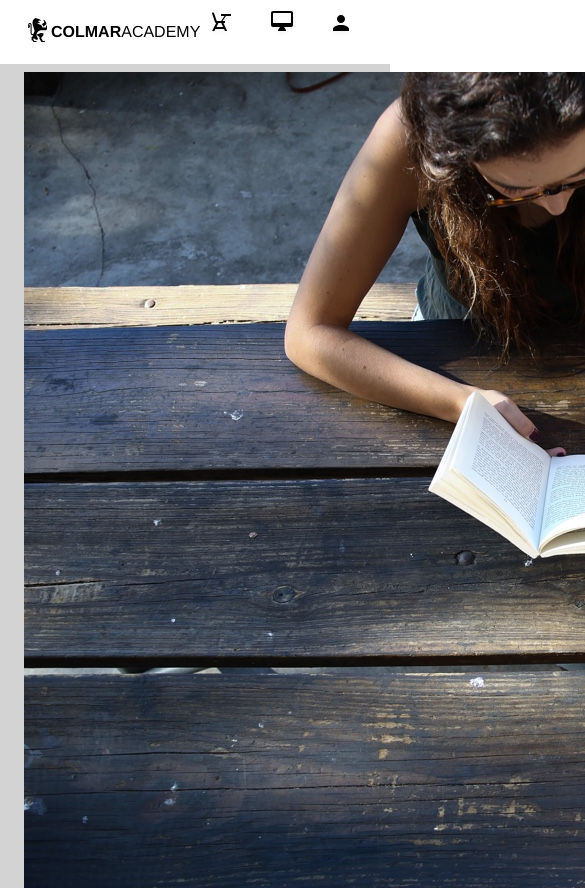
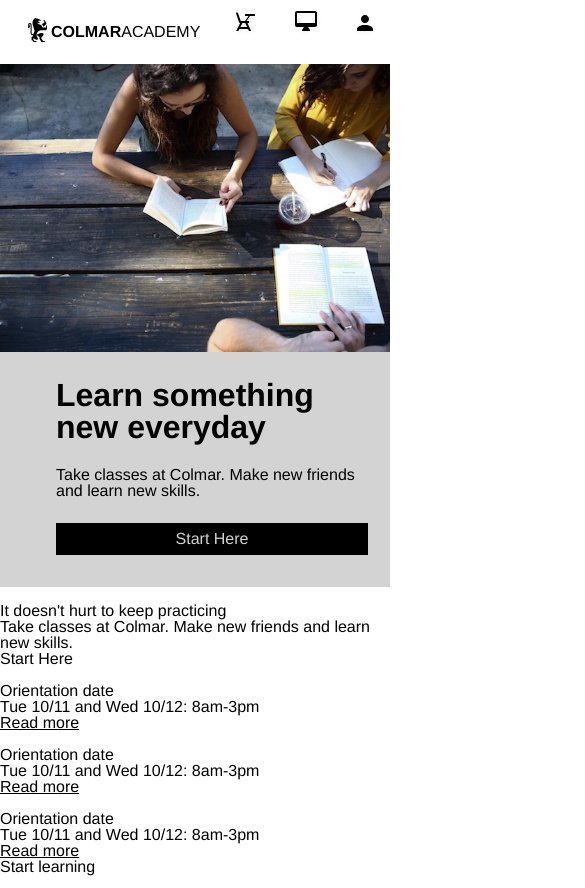
Before and after one commit to ristau/Colmar, a plain HTML site: page index.html in a window 390 px wide. Shown: the top 888 px of the page, 585 px wide, since content can reach past the window. Drawn offline with Linux system fonts and the light colour scheme.

Commit message:
add banner section

```diff
--- a/index.html
+++ b/index.html
@@ -35,14 +35,22 @@
      <!-- Banner -->
 
     <div class="banner">
-      <div class="flex container">
-    	   <div class="img-container">
-           <img src="./resources/images/banner.jpg" alt="photo of students at table" >
+      <div class="banner-items flex container">
+        <div class="img-container">
+          <picture>
+              <source media="(max-width: 560px)" srcset="./resources/images/banner_560.jpg">
+              <source media="(max-width: 768px)" srcset="./resources/images/banner_461.jpg">
+              <source media="(max-width: 960px)" srcset="./resources/images/banner_576.jpg">
+              <source media="(max-width: 1024px)" srcset="./resources/images/banner_614.jpg">
+           <img src="./resources/images/banner_820.jpg" alt="picture of students at table">
+         </picture>
          </div>
     	   <div class="title">
-    		     <h1>Learn Something New Every Day</h1>
-    		     <h2>Take classes at Colmar. Make new friends and learn new skills.</h2>
-    		     <p class="btn">Start Here</p>
+           <div class="title-items">
+    		       <h1>Learn something new everyday</h1>
+    		       <h2>Take classes at Colmar. Make new friends and learn new skills.</h2>
+    		       <p class="btn"><a href="#">Start Here</a></p>
+          </div>
     	   </div>
        </div>
     </div>
@@ -51,7 +59,7 @@
 
     <div class="school-info">
         <div class="student">
-        	<div class="image-container">
+        	<div class="img-container">
         		<img src="" alt="" >
         	</div>
     		<div class="title">
--- a/resources/css/style.css
+++ b/resources/css/style.css
@@ -19,13 +19,24 @@ body {
   flex-direction: row;
 }
 
-.h2 {
+h2 {
+
 }
 
 .btn {
+  width: 100%;
+  text-align: center;
+  background-color: black;
+  padding: 0.5rem 0;
+}
+
+.btn a {
+  text-decoration: none;
+  color: lightgray;
 }
 
 .img-container {
+  width: 100%;
 }
 
 .title {
@@ -51,12 +62,16 @@ header {
   justify-content: space-between;
   align-items: center;
   height: 4rem;
+  position: fixed;
+  background-color: white;
+  width: 100%;
+  top: 0;
+  z-index: 10;
 }
 
 
 .logo {
   display: flex;
-  flex-direction: row;
   align-items: center;
   height: 2rem;
 }
@@ -68,6 +83,10 @@ header {
 
 .logo h3 span {
   font-weight: 800;
+}
+
+nav {
+  padding: 0 1.5rem;
 }
 
 nav .desktop{
@@ -99,17 +118,99 @@ nav ul li {
 .banner {
   width: 100%;
   background-color: lightgray;
+  margin-top: 4rem;
 }
 
-.banner .container {
-  padding: 0.5rem 0;
+.banner-items {
+  padding: 2rem 0;
 }
 
-.image-container {
+.banner .flex {
+  align-items: center;
 }
 
-.title {
+.banner-items .img-container {
+  max-width: 60%;
+  margin: 2rem 0;
+  display: flex;
+  flex-direction: row;
+  flex-wrap: nowrap;
+  align-items: center;
+  overflow: hidden;
 }
+
+.banner-items img {
+  width: 100%;
+  height: auto;
+  object-position: center;
+  object-fit: contain;
+}
+
+.banner-items .title {
+  width: 40%;
+
+}
+
+.banner-items .title-items {
+  width: 80%;
+  display: flex;
+  flex-direction: column;
+  justify-content: center;
+  padding: 1.5rem;
+  margin-right: 8rem;
+}
+
+
+.banner-items h1 {
+  font-size: 2rem;
+  font-weight: bold;
+  padding-bottom: 1.5rem;
+}
+
+.banner-items h2 {
+  padding-bottom: 1.5rem;
+}
+
+/*   Banner Media Query  */
+@media only screen and (max-width: 560px) {
+    .banner .container {
+      margin: 0;
+      padding: 0;
+    }
+
+    .banner .flex {
+      flex-direction: column;
+      justify-content: center;
+      align-items: center;
+    }
+
+    .banner-items {
+      width: 100%;
+      padding: 0;
+    }
+
+    .banner-items .img-container {
+      min-width: 100%;
+      margin: 0;
+    }
+
+    .banner img {
+        object-fit: cover;
+    }
+
+    .banner-items .title {
+      width: 100%;
+    }
+
+    .banner-items .title-items {
+      width: 80%;
+      margin: 0 2rem;
+      padding-bottom: 2rem;
+    }
+
+
+}
+
 
 /* School Info */
 
```
Also changed, not shown: resources/images/banner_192.jpg (added), resources/images/banner_288.jpg (added), resources/images/banner_461.jpg (added), resources/images/banner_560.jpg (added), resources/images/banner_576.jpg (added), resources/images/banner_614.jpg (added), resources/images/banner_820.jpg (added), resources/images/banner_orig.jpg (renamed from resources/images/banner.jpg).
